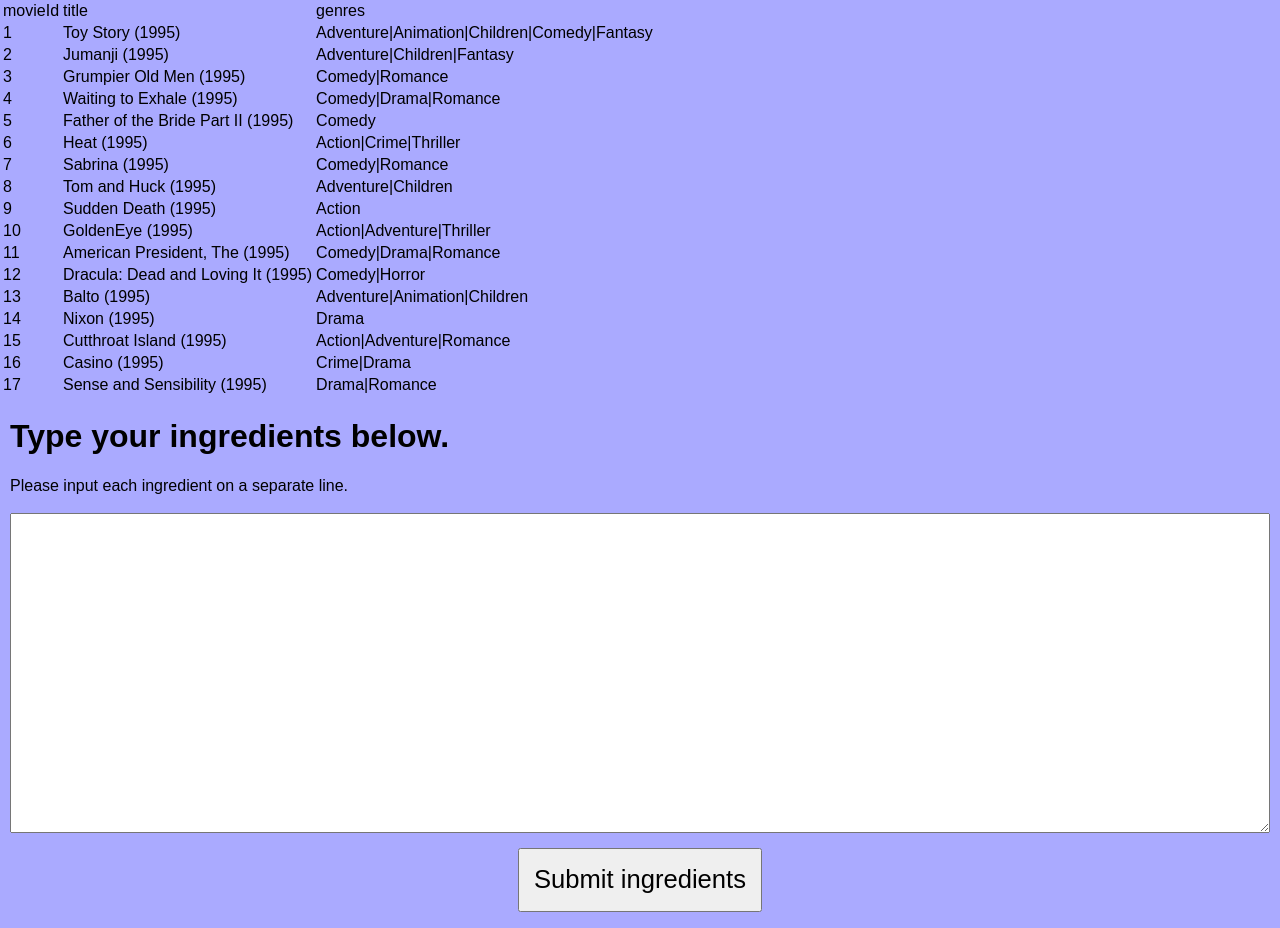
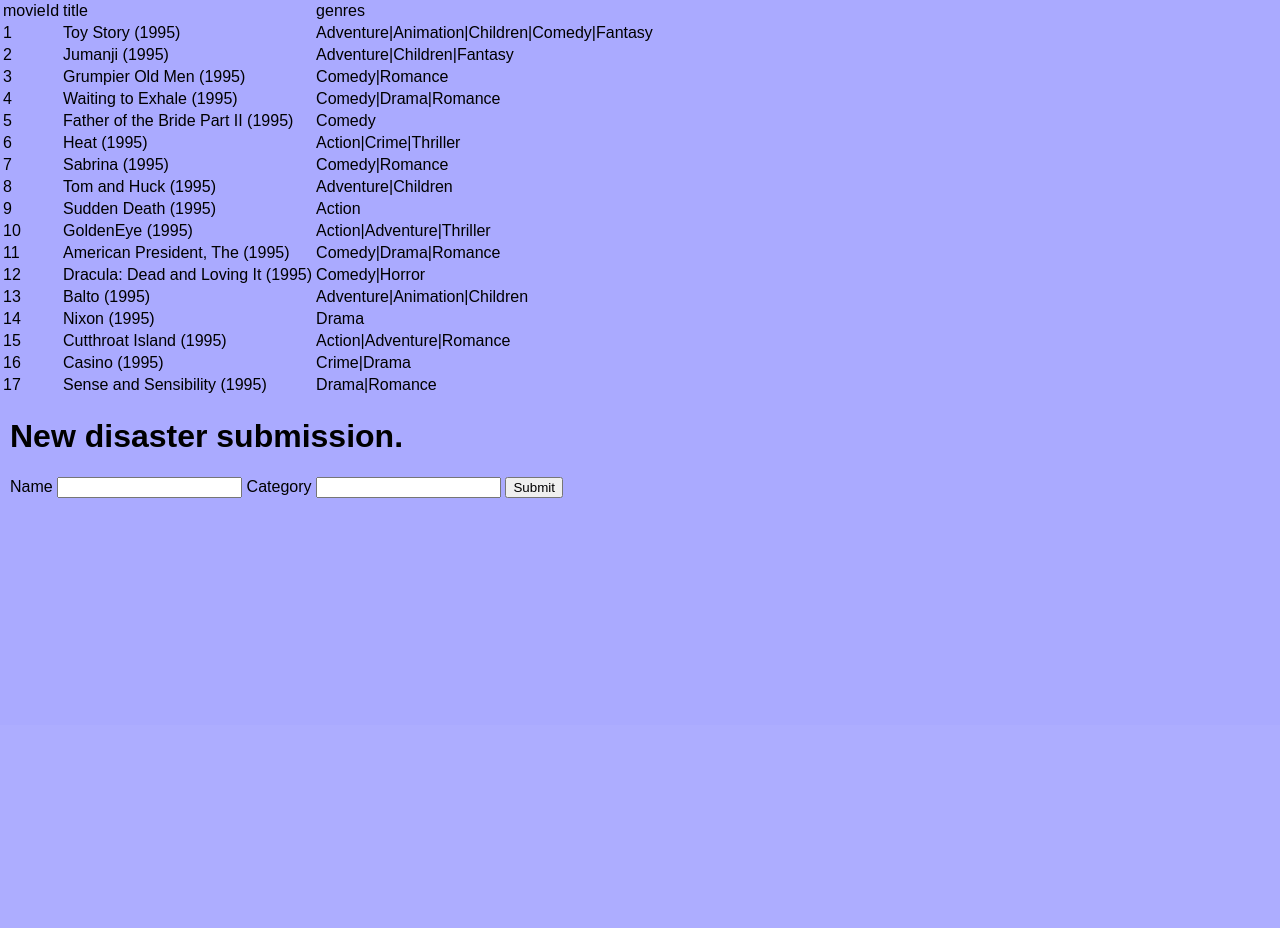
Before and after one commit to jgordon314/OECW25, a Flask app: page /disasters in a window 1280 px wide. Shown: the part 75-1003 px from the top of the page. After the commit the page ends 573 px from the top, so only its background shows below. Run offline with Flask 3, Linux system fonts and the light colour scheme.

Commit message:
Disasters can be submitted

```diff
--- a/app.py
+++ b/app.py
@@ -28,10 +28,14 @@ def disasters():
 @app.route('/disasters/result', methods=['POST', 'GET'])
 def disasters_result():
     if request.method == 'POST':
-        form_data = request.form
-        return render_template('disasters_result.html', result = disasters_backend.find_meals(form_data))
-    else:
-        return disasters()
+        form_data = dict(request.form)
+        row = []
+        for value in form_data.values():
+            row.append(value)
+        with open('disasters.csv','a') as file:
+            writer = csv.writer(file)
+            writer.writerow(row)
+    return disasters()
 
 
 #### NEW CASE ####
@@ -50,7 +54,7 @@ def new_case_result():
         with open('cases.csv','a') as file:
             writer = csv.writer(file)
             writer.writerow(row)
-    return render_template('new_case.html')
+    return new_case()
 
 #### GET DATA ####
 @app.route('/get_data')
--- a/cases.csv
+++ b/cases.csv
@@ -1 +1,3 @@
 test,12:03,123,123
+
+e12,asd
--- a/templates/disasters.html
+++ b/templates/disasters.html
@@ -13,14 +13,15 @@
     {% endfor %}
     </table>
     <div class="intro" style = "margin: 10px;">
-      <h1>Type your ingredients below.</h1>
-      <body>Please input each ingredient on a separate line.</body>
-      <br></br>
+      <h1>New disaster submission.</h1>
         <form action="disasters/result" method = "POST">
-            <textarea id = "inputbox" name = "disasters" rows="1"></textarea>
-            <div style = "display: flex; flex-direction: row; flex-wrap: wrap; justify-content: center;">
-              <input type = "submit" value = "Submit ingredients" style = "width: 19vw; height: 5vw; font-size: 2vw; margin-top: 15px;" />
-            </div>
+          <label for="name" class="form-label">Name</label>
+          <input name="inputName" type="name" class="form-control" id="name">
+
+          <label for="category" class="form-label">Category</label>
+          <input name="inputCategory" class="form-control" id="category">
+
+          <button type="submit" class="btn btn-primary">Submit</button>
         </form>
     </div>
   </main>
```
Also changed, not shown: templates/disasters_result.html (+6 -19 lines).
